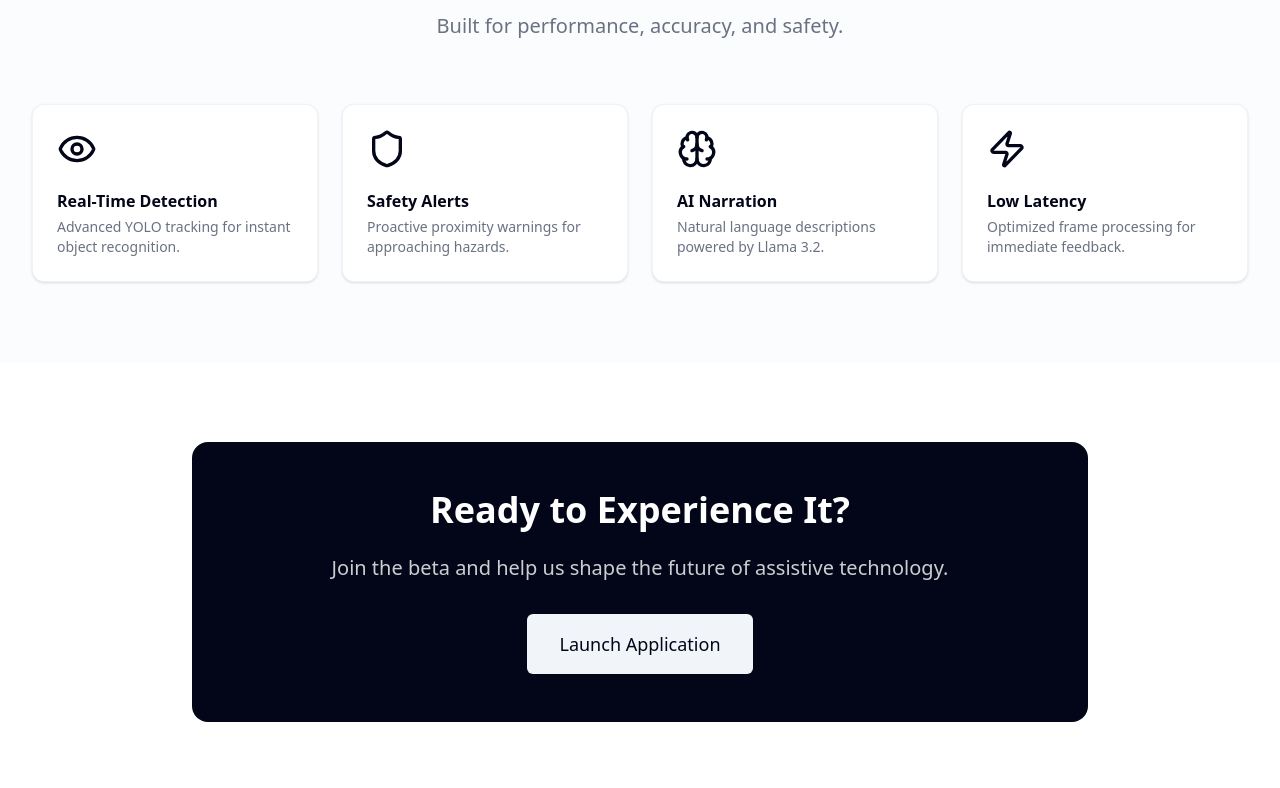
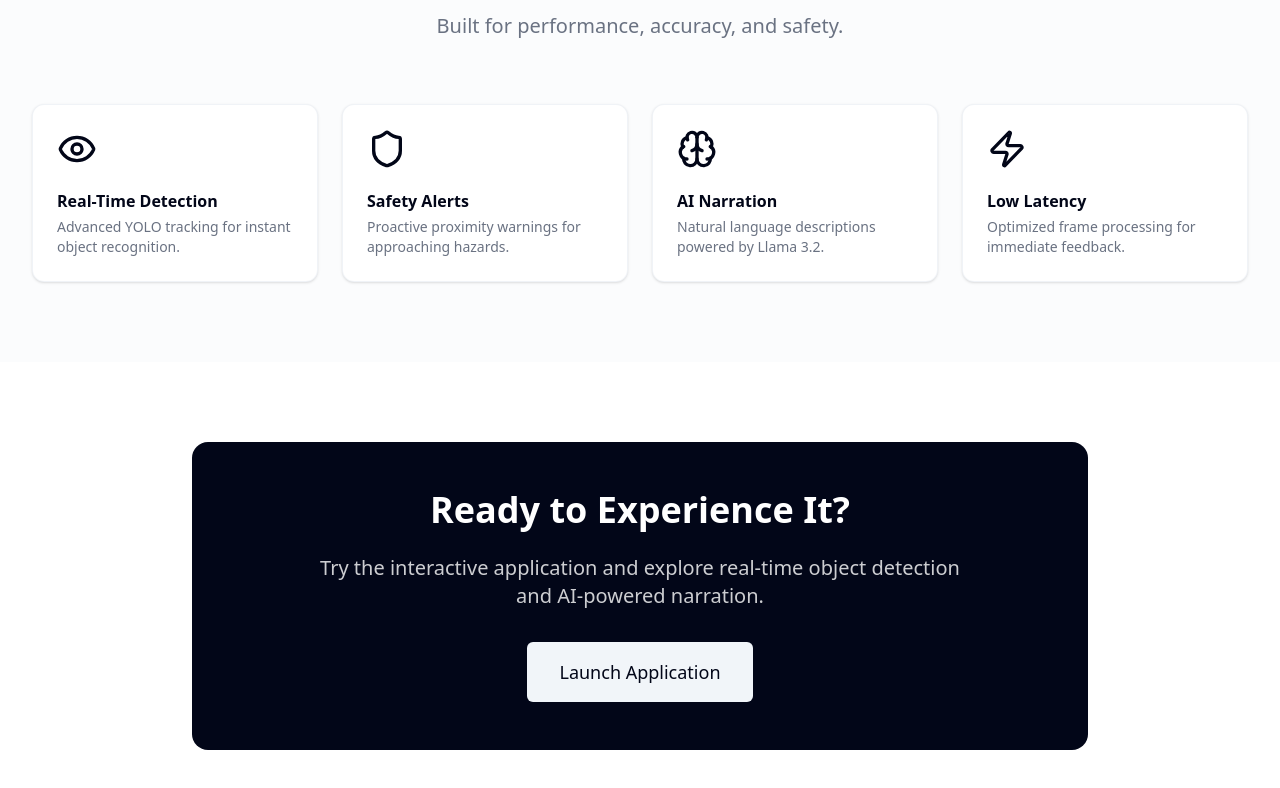
Before and after one commit to sorryshady/stats-507-assignment, a Next.js app in the folder frontend/: page / in a window 1280 px wide. Shown: the part 866-1654 px from the top of the page. Built offline with nearby package versions, Linux system fonts and the light colour scheme.

Commit message:
changed cta section for frontend

```diff
--- a/frontend/app/page.tsx
+++ b/frontend/app/page.tsx
@@ -110,7 +110,8 @@ export default function HomePage() {
             Ready to Experience It?
           </h2>
           <p className="text-xl text-background/80 mb-8 max-w-2xl mx-auto">
-            Join the beta and help us shape the future of assistive technology.
+            Try the interactive application and explore real-time object
+            detection and AI-powered narration.
           </p>
           <Link href="/test">
             <Button
```
